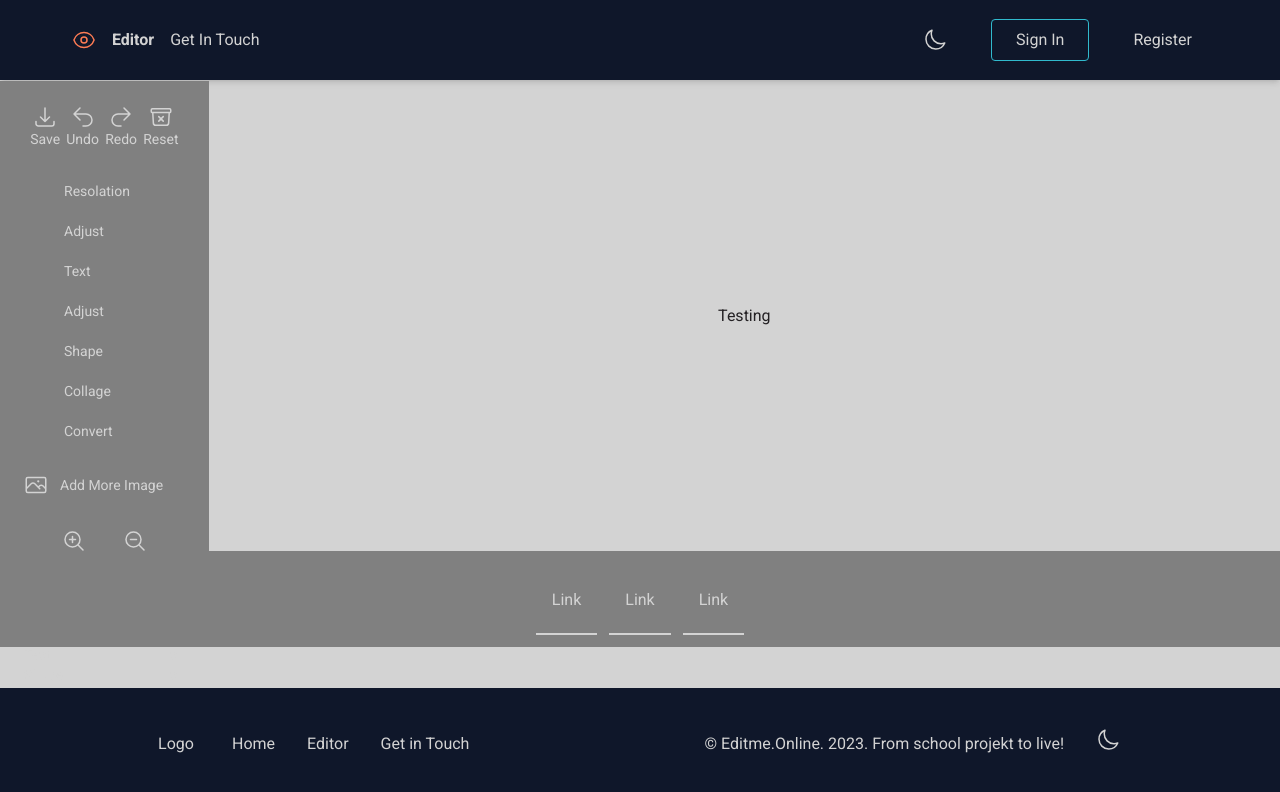
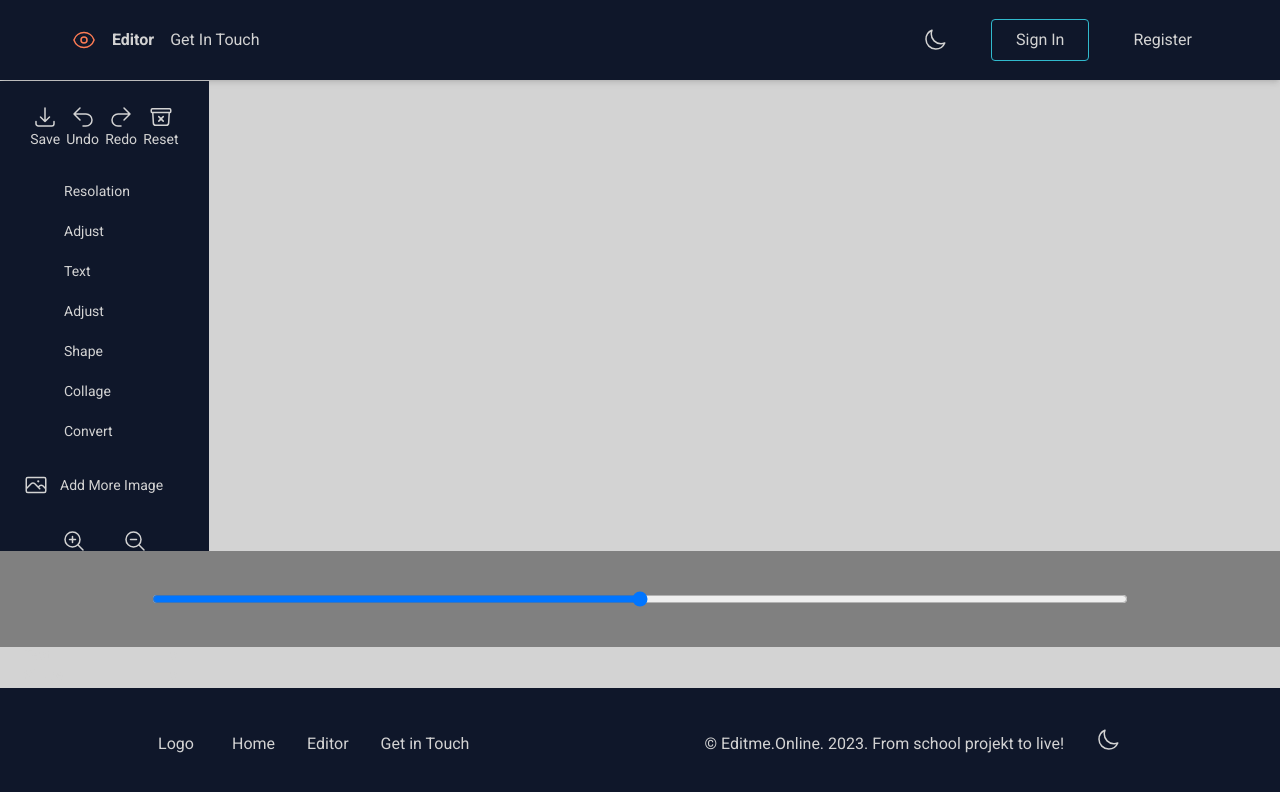
Before and after one commit to ShkelqimC/editme.online, a React (Create React App) app in the folder frontend/: page /edit/1 in a window 1280 px wide. Shown: the top 792 px of the page. Built offline with nearby package versions, Linux system fonts and the light colour scheme.

Commit message:
default values on adjust

```diff
--- /dev/null
+++ b/frontend/src/components/AdjustItem.jsx
@@ -0,0 +1,9 @@
+export default function AdjustItem({ item }) {
+  debugger;
+  console.log(item, "item");
+  return (
+    <div>
+      <p>{item.name}</p>
+    </div>
+  );
+}
--- /dev/null
+++ b/frontend/src/components/SideNavbarItem.jsx
@@ -0,0 +1,19 @@
+import { Link } from "react-router-dom";
+export default function SideNavbarItem({ item, index, onClick }) {
+  return (
+    <Link
+      to={item.path}
+      className={({ isActive }) =>
+        isActive ? "edit-active-state " : "edit-inactive-state"
+      }
+      key={index}
+      onClick={() => {
+        debugger;
+        onClick(item);
+      }}
+    >
+      {item.icon}
+      {item.name}
+    </Link>
+  );
+}
--- a/frontend/src/pages/Edit/Edit.jsx
+++ b/frontend/src/pages/Edit/Edit.jsx
@@ -1,8 +1,12 @@
 import { useLocation, Link } from "react-router-dom";
-import React from "react";
+import React, { useState } from "react";
+import SideNavbarItem from "../../components/SideNavbarItem";
+import AdjustItem from "../../components/AdjustItem";
 
 export function Edit(props, { imgUrl }) {
   let { state } = useLocation();
+  const [imageUrl, setImageUrl] = useState();
+  const [activeSiedbarItem, setActiveSidebarItem] = useState();
 
   // debugger;
   console.log(state, "state");
@@ -19,6 +23,78 @@ export function Edit(props, { imgUrl }) {
       name: "Adjust",
       path: "#adjust",
       icon: "",
+      default_values: [
+        {
+          name: "Brightness",
+          property: "brightness",
+          value: 100,
+          range: {
+            min: 0,
+            max: 200,
+          },
+          unit: "%",
+        },
+        {
+          name: "Contrast",
+          property: "contrast",
+          value: 100,
+          range: {
+            min: 0,
+            max: 200,
+          },
+          unit: "%",
+        },
+        {
+          name: "Saturation",
+          property: "saturation",
+          value: 100,
+          range: {
+            min: 0,
+            max: 200,
+          },
+          unit: "%",
+        },
+        {
+          name: "Grayscale",
+          property: "grayscale",
+          value: 0,
+          range: {
+            min: 0,
+            max: 100,
+          },
+          unit: "%",
+        },
+        {
+          name: "Sepia",
+          property: "sepia",
+          value: 0,
+          range: {
+            min: 0,
+            max: 200,
+          },
+          unit: "%",
+        },
+        {
+          name: "Hue Rotate",
+          property: "hue-rotate",
+          value: 0,
+          range: {
+            min: 0,
+            max: 360,
+          },
+          unit: "deg",
+        },
+        {
+          name: "Blur",
+          property: "blur",
+          value: 0,
+          range: {
+            min: 0,
+            max: 20,
+          },
+          unit: "px",
+        },
+      ],
     },
     {
       name: "Text",
@@ -46,11 +122,12 @@ export function Edit(props, { imgUrl }) {
       icon: "",
     },
   ];
+  console.log(activeSiedbarItem, "active");
   return (
     <>
       <section className="flex">
         <aside
-          className="w-64 max-h-screen p-6 sm:w-60 bg-gray text-lightgray dark:bg-black dark:text-lightgray"
+          className="w-64 max-h-screen p-6 sm:w-60 bg-blue text-lightgray dark:bg-black dark:text-lightgray"
           style={{ height: "calc(100vh - 330px)" }}
         >
           <nav className="space-y-8 text-sm">
@@ -84,7 +161,11 @@ export function Edit(props, { imgUrl }) {
                     stroke="currentColor"
                     class="w-6 h-6"
                   >
-                    <path stroke-linecap="round" stroke-linejoin="round" d="M9 15L3 9m0 0l6-6M3 9h12a6 6 0 010 12h-3" />
+                    <path
+                      stroke-linecap="round"
+                      stroke-linejoin="round"
+                      d="M9 15L3 9m0 0l6-6M3 9h12a6 6 0 010 12h-3"
+                    />
                   </svg>
                   <span>Undo</span>
                 </div>
@@ -99,7 +180,11 @@ export function Edit(props, { imgUrl }) {
                     stroke="currentColor"
                     class="w-6 h-6"
                   >
-                    <path stroke-linecap="round" stroke-linejoin="round" d="M15 15l6-6m0 0l-6-6m6 6H9a6 6 0 000 12h3" />
+                    <path
+                      stroke-linecap="round"
+                      stroke-linejoin="round"
+                      d="M15 15l6-6m0 0l-6-6m6 6H9a6 6 0 000 12h3"
+                    />
                   </svg>
                   <span>Redo</span>
                 </div>
@@ -127,14 +212,11 @@ export function Edit(props, { imgUrl }) {
             <div className="space-y-2 ">
               <div className="flex flex-col space-y-5 px-10 text-start">
                 {sideNavbar.map((item, index) => (
-                  <Link
-                    to={item.path}
-                    className={({ isActive }) => (isActive ? "edit-active-state " : "edit-inactive-state")}
-                    key={index}
-                  >
-                    {item.icon}
-                    {item.name}
-                  </Link>
+                  <SideNavbarItem
+                    item={item}
+                    index={index}
+                    onClick={setActiveSidebarItem}
+                  />
                 ))}
               </div>
             </div>
@@ -229,19 +311,36 @@ export function Edit(props, { imgUrl }) {
         </aside>
         <div className="flex items-center text-center justify-center mx-auto text-lightblack dark:bg-lightgray w-screen min-h-fit">
           {state?.data?.url && <img src={state.data.url} className="image" />}
-          <h1>Testing</h1>
         </div>
       </section>
       <nav className="p-4 bg-gray text-lightgray dark:bg-black dark:text-lightgray">
-        <div className="container flex justify-between h-16 mx-auto md:justify-center">
+        <div className="container flex justify-between h-16 mx-auto md:justify-center flex-col items-center w-88">
           <ul className="items-stretch space-x-3 md:flex">
-            <li className="flex">
-              <a rel="noopener noreferrer" href="#" className="flex items-center px-4 -mb-1 border-b-2 dark:border-transparent">
-                Link
+            {activeSiedbarItem?.default_values !== undefined &&
+              activeSiedbarItem?.default_values.map((item, index) => {
+                return (
+                  <li>
+                    <p>{item.name}</p>
+                  </li>
+                );
+              })}
+
+            {/* <li className="flex">
+              <a
+                rel="noopener noreferrer"
+                href="#"
+                className="flex items-center px-4 -mb-1 border-b-2 dark:border-transparent"
+              >
+                x
               </a>
-            </li>
-            <li className="flex">
-              <a rel="noopener noreferrer" href="#" className="flex items-center px-4 -mb-1 border-b-2 dark:border-transparent">
+            </li> */}
+
+            {/*<li className="flex">
+              <a
+                rel="noopener noreferrer"
+                href="#"
+                className="flex items-center px-4 -mb-1 border-b-2 dark:border-transparent"
+              >
                 Link
               </a>
             </li>
@@ -253,8 +352,9 @@ export function Edit(props, { imgUrl }) {
               >
                 Link
               </a>
-            </li>
+            </li> */}
           </ul>
+          <input type="range" className="w-full" />
         </div>
       </nav>
     </>
```
